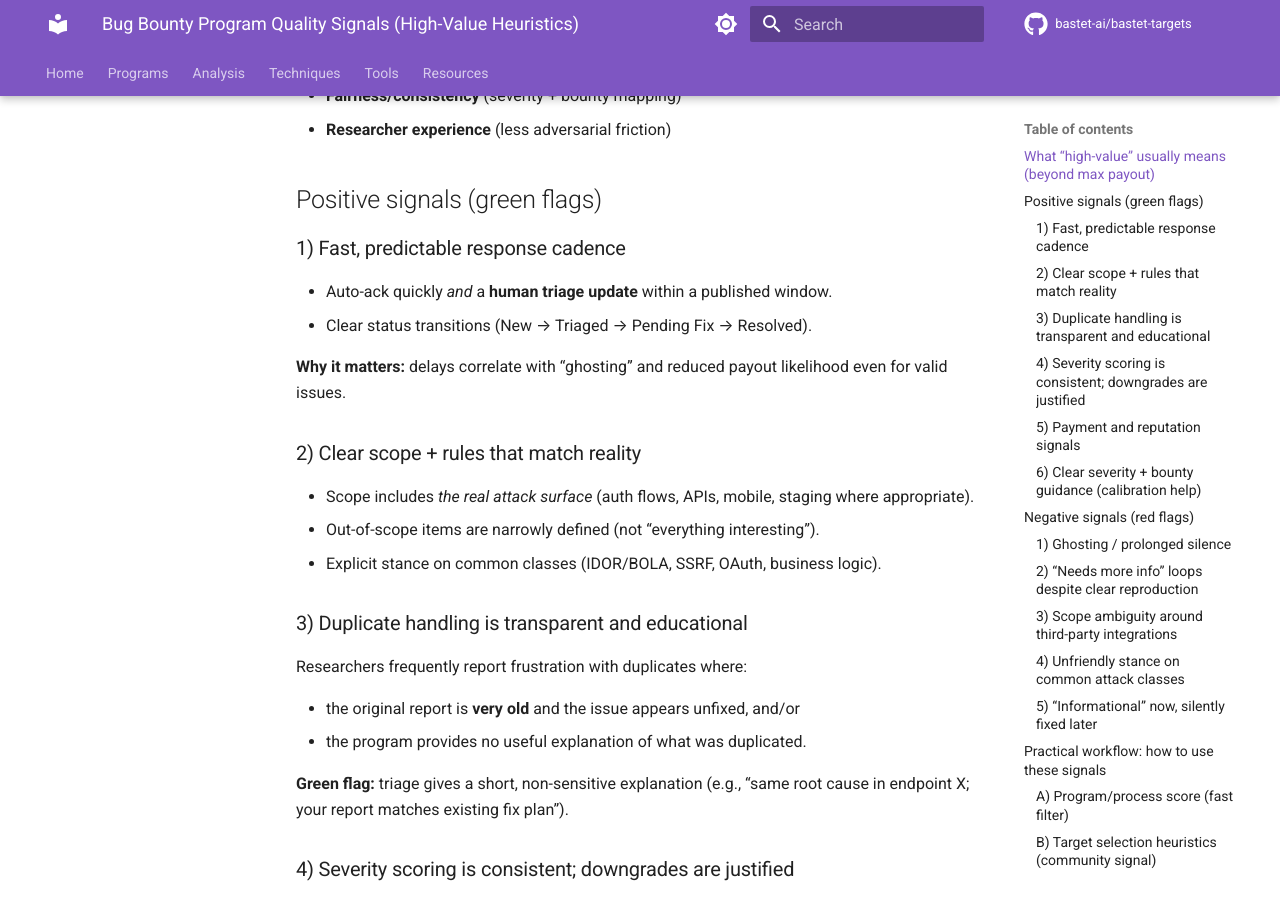
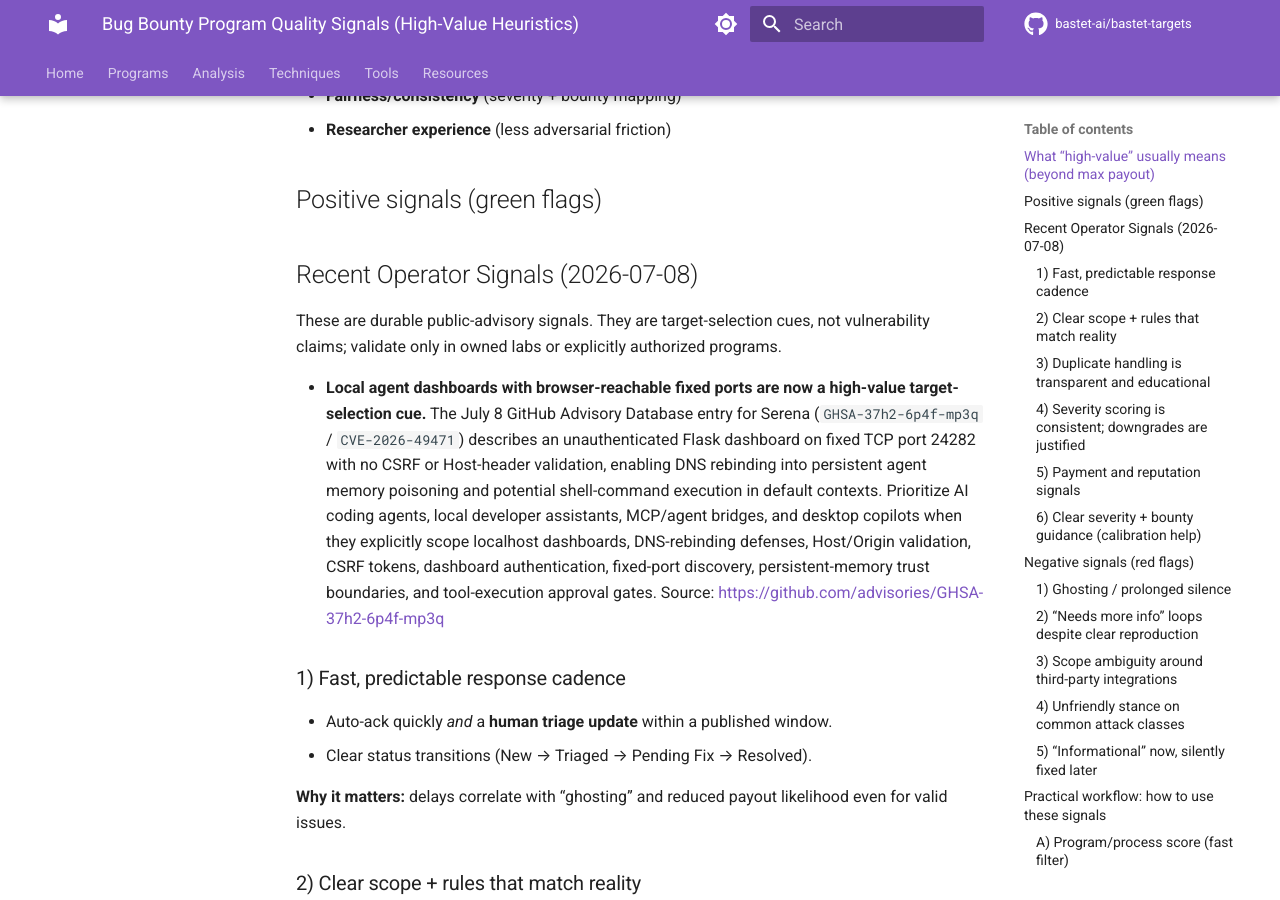
Before and after one commit to bastet-ai/bastet-targets, an MkDocs documentation site: the page built from docs/program-quality-signals.md, in a window 1280 px wide and 900 px high, scrolled down 546 px. Built offline with MkDocs 1.6.1 and Material for MkDocs 9.7.7, drawn with Linux system fonts in a browser that asks for light colours; comment, search, counter and statistics services are not loaded.

Commit message:
Add July 8 Serena agent dashboard signal

```diff
--- a/docs/program-quality-signals.md
+++ b/docs/program-quality-signals.md
@@ -16,6 +16,12 @@ Think in terms of:
 - **Researcher experience** (less adversarial friction)
 
 ## Positive signals (green flags)
+
+## Recent Operator Signals (2026-07-08)
+
+These are durable public-advisory signals. They are target-selection cues, not vulnerability claims; validate only in owned labs or explicitly authorized programs.
+
+- **Local agent dashboards with browser-reachable fixed ports are now a high-value target-selection cue.** The July 8 GitHub Advisory Database entry for Serena (`GHSA-37h2-6p4f-mp3q` / `CVE-2026-49471`) describes an unauthenticated Flask dashboard on fixed TCP port 24282 with no CSRF or Host-header validation, enabling DNS rebinding into persistent agent memory poisoning and potential shell-command execution in default contexts. Prioritize AI coding agents, local developer assistants, MCP/agent bridges, and desktop copilots when they explicitly scope localhost dashboards, DNS-rebinding defenses, Host/Origin validation, CSRF tokens, dashboard authentication, fixed-port discovery, persistent-memory trust boundaries, and tool-execution approval gates. Source: https://github.com/advisories/GHSA-37h2-6p4f-mp3q
 
 ### 1) Fast, predictable response cadence
 
```
Also changed, not shown: docs/programs/program-quality-signals.md (+1 -0 lines), docs/resources/program-quality-signals.md (+6 -0 lines).
